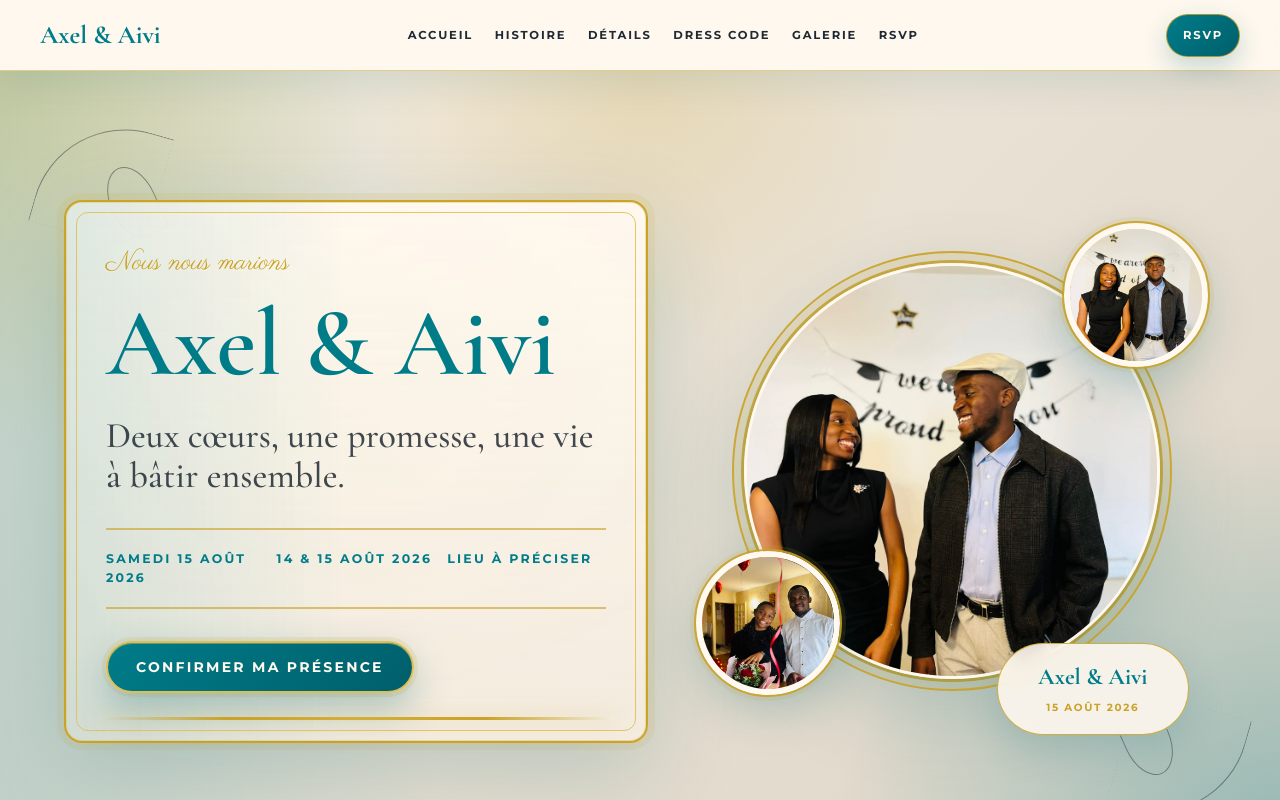
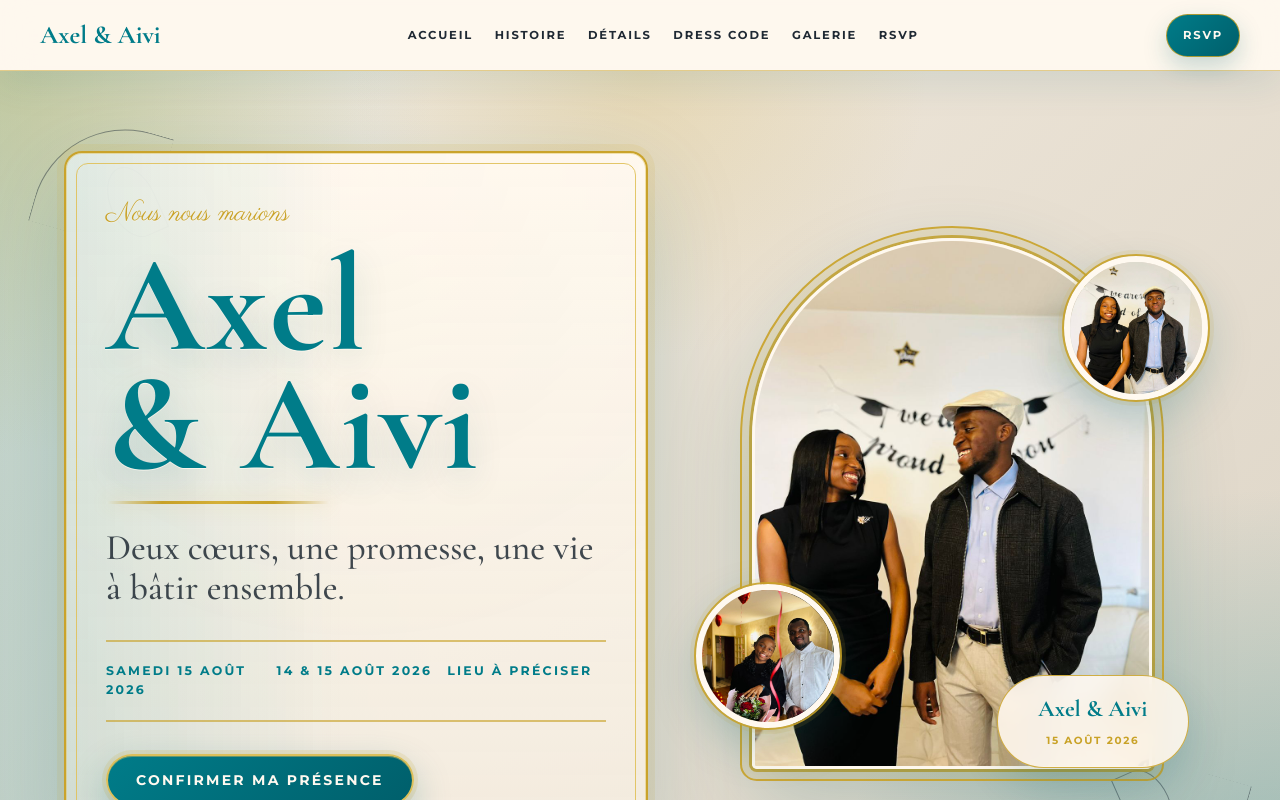
Before and after one commit to aubinaso/wedding-website, a React (Vite) app: page / in a window 1280 px wide. Shown: the top 800 px of the page. Built offline with nearby package versions, Linux system fonts and the light colour scheme.

Commit message:
mise à jour

```diff
--- a/src/App.jsx
+++ b/src/App.jsx
@@ -336,7 +336,7 @@ function App() {
         <div className="mx-auto grid w-full max-w-6xl items-center gap-10 lg:grid-cols-[1.05fr_0.95fr]">
           <div className="hero-card relative px-6 py-12 text-center sm:px-10 lg:text-left">
             <p className="script-label">Nous nous marions</p>
-            <h1 className="mt-5 font-serif text-6xl font-semibold leading-none text-teal sm:text-8xl">
+            <h1 className="hero-names">
               {wedding.couple}
             </h1>
             <p className="mt-6 font-serif text-3xl leading-tight text-text/85 sm:text-4xl">
--- a/src/index.css
+++ b/src/index.css
@@ -93,6 +93,37 @@ body {
   content: '';
   background: linear-gradient(90deg, transparent, var(--color-rich-gold), var(--color-gold), var(--color-rich-gold), transparent);
   box-shadow: 0 0 18px rgba(212, 175, 55, 0.38);
+}
+
+.hero-names {
+  margin-top: 1.15rem;
+  font-family: 'Cormorant Garamond', Georgia, serif;
+  font-size: clamp(4.8rem, 11vw, 8.6rem);
+  font-weight: 700;
+  line-height: 0.86;
+  letter-spacing: 0.015em;
+  color: var(--color-teal);
+  text-wrap: balance;
+  text-shadow:
+    0 1px 0 rgba(255, 249, 240, 0.75),
+    0 12px 34px rgba(0, 95, 107, 0.16);
+}
+
+.hero-names::after {
+  display: block;
+  width: min(14rem, 70%);
+  height: 3px;
+  margin: 1.15rem auto 0;
+  content: '';
+  border-radius: 999px;
+  background: linear-gradient(90deg, transparent, var(--color-rich-gold), var(--color-gold), var(--color-rich-gold), transparent);
+  box-shadow: 0 0 18px rgba(212, 175, 55, 0.3);
+}
+
+@media (min-width: 1024px) {
+  .hero-names::after {
+    margin-left: 0;
+  }
 }
 
 .floral-corner {
@@ -607,6 +638,10 @@ body {
 .hero-oval-main {
   position: relative;
   z-index: 2;
+  width: min(78vw, 25rem);
+  height: auto;
+  min-height: 33rem;
+  border-radius: 999px 999px 24px 24px;
 }
 
 .hero-orbit-photo {
@@ -876,6 +911,12 @@ body {
     font-size: clamp(4rem, 19vw, 5.6rem);
   }
 
+  .hero-names {
+    margin-top: 1rem;
+    font-size: clamp(4.4rem, 20vw, 5.9rem);
+    line-height: 0.9;
+  }
+
   .hero-card .font-serif.text-3xl {
     font-size: 1.75rem;
     line-height: 1.16;
@@ -903,6 +944,13 @@ body {
     width: min(68vw, 19rem);
     height: min(68vw, 19rem);
     outline-offset: 7px;
+  }
+
+  .hero-oval-main {
+    width: min(72vw, 20rem);
+    height: auto;
+    min-height: 25rem;
+    border-radius: 999px 999px 22px 22px;
   }
 
   .hero-orbit-photo {
```
